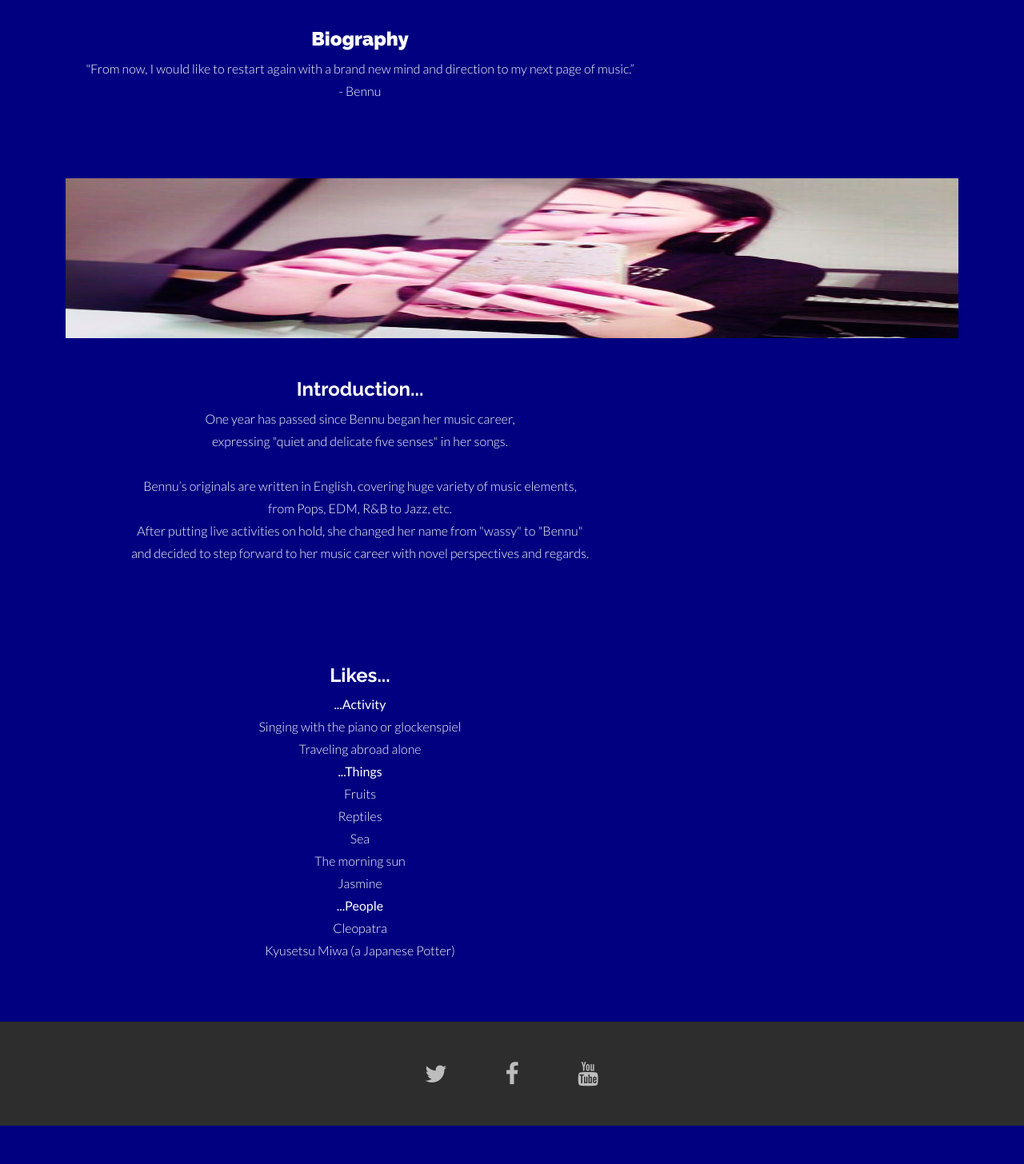
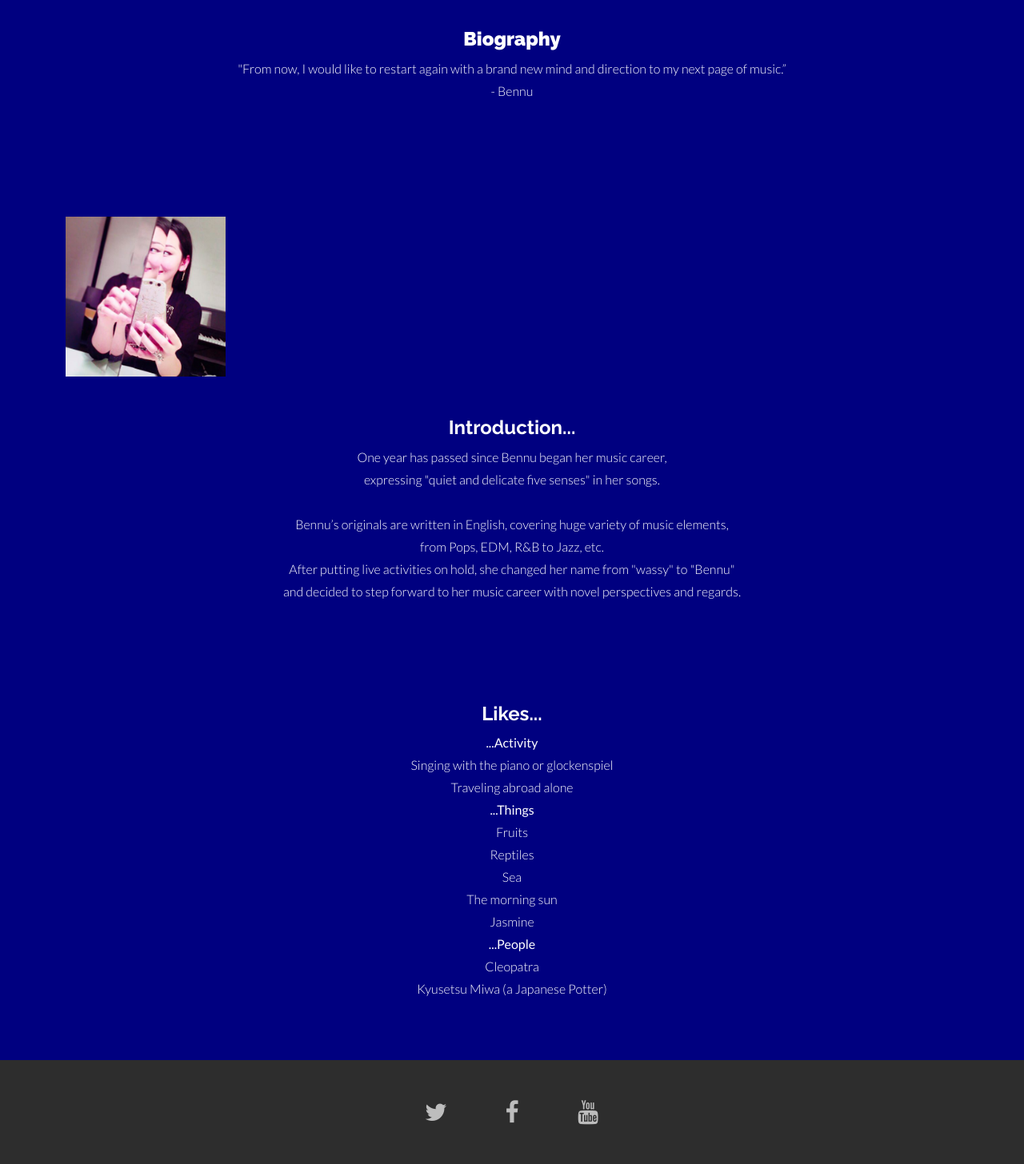
Before and after one commit to hwakabh/bennu-official.page, a Django app: page /biography/ in a window 1280 px wide. Shown: the part 70-1526 px from the top of the page at 80% size. Before the commit the page ends 1478 px from the top, so only its background shows below. Run offline with Django 5.2, Linux system fonts and the light colour scheme.

Commit message:
refactor(ui): fixed grid-system.

```diff
--- a/bennuhp/templates/bennuhp/biography.html
+++ b/bennuhp/templates/bennuhp/biography.html
@@ -3,29 +3,31 @@
 
 {% block content %}
 <div id="blue">
-		<div class="container">
-			<div class="row centered">
-				<div class="col-lg-8 col-lg-offset-2">
+  <div class="container text-center">
+    <div class="row">
+      <div class="col">
       <h4>Biography</h4>
       <p>"From now, I would like to restart again with a brand new mind and direction to my next page of music.”<br>- Bennu</p>
       </div>
-			</div><!-- row -->
-		</div><!-- container -->
-	</div><!--  bluewrap -->
+    </div>
+  </div>
+</div>
 
 
 <div class="container w">
-		<div class="row centered">
+  <div class="row">
+    <div class="col">
       <br>
       <br>
       <img class="img-circle" src="{% static 'bennuhp/img/bio.jpg' %}" width="200" height="200" alt="">
-		</div><!-- row -->
-	</div><!-- container -->
+    </div>
+  </div>
+</div>
 
 <div id="r">
-		<div class="container">
-			<div class="row centered">
-				<div class="col-lg-8 col-lg-offset-2">
+  <div class="container text-center">
+    <div class="row">
+      <div class="col">
         <h4>Introduction...</h4>
         <p>One year has passed since Bennu began her music career,<br>
             expressing "quiet and delicate five senses" in her songs.<br>
@@ -36,14 +38,14 @@
             and decided to step forward to her music career with novel perspectives and regards.
         </p>
       </div>
-			</div><!-- row -->
-		</div><!-- container -->
-	</div><!-- r wrap -->
+    </div>
+  </div>
+</div>
 
 <div id="r">
-		<div class="container">
-			<div class="row centered">
-				<div class="col-lg-8 col-lg-offset-2">
+  <div class="container text-center">
+    <div class="row">
+      <div class="col">
         <h4>Likes...</h4>
         <p>
         <b>...Activity</b><br>
@@ -59,8 +61,7 @@
         Cleopatra<br>
         Kyusetsu Miwa (a Japanese Potter)<br>
       </div>
-			</div><!-- row -->
-		</div><!-- container -->
-	</div><!-- r wrap -->
-
+    </div>
+  </div>
+</div>
 {% endblock %}
```
Also changed, not shown: bennuhp/templates/bennuhp/discography.html (+26 -27 lines), bennuhp/templates/bennuhp/lives.html (+30 -24 lines). Lines whose indentation alone changed are shown as unchanged.
